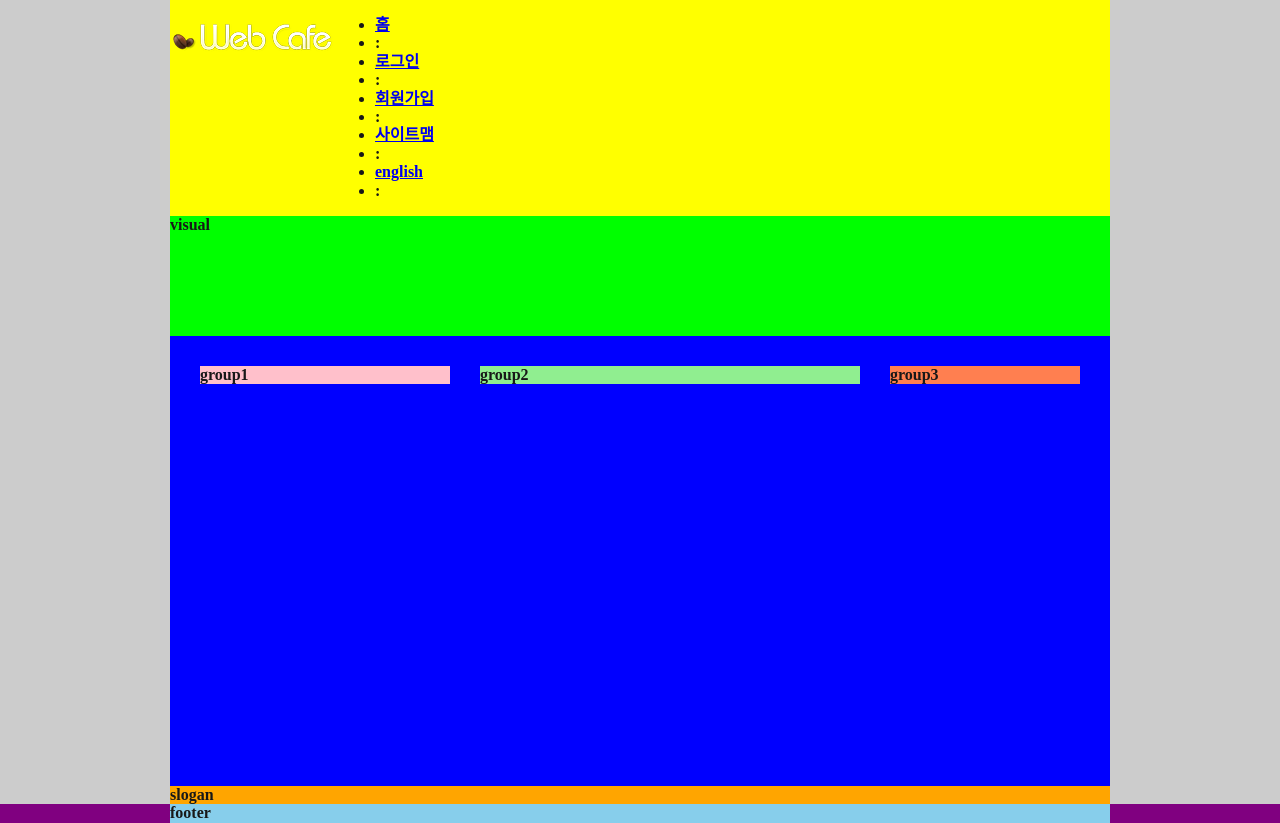
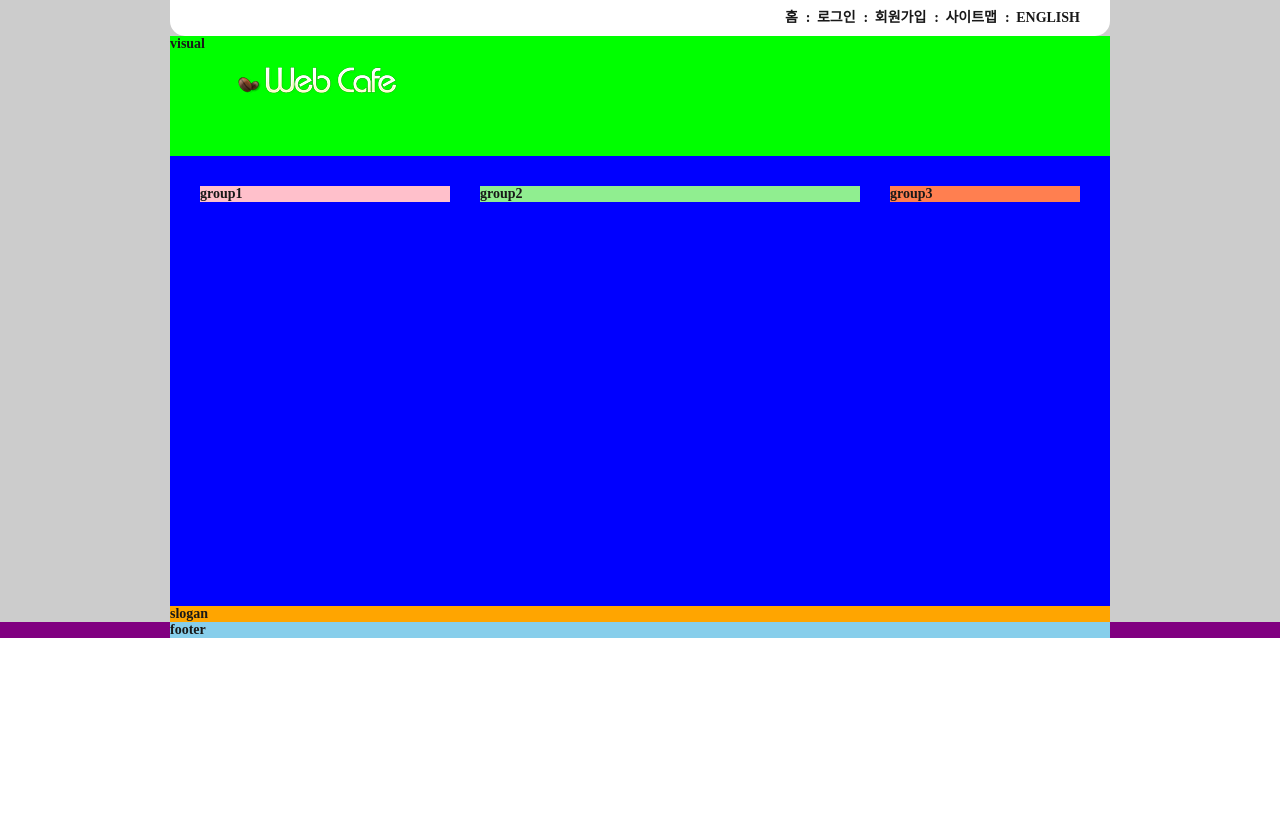
Before and after one commit to seul-yun/FDS17_Fixed, a plain HTML site: page index.html in a window 1280 px wide. After the commit the page ends 800 px from the top, so only its background shows below. Drawn offline with Linux system fonts and the light colour scheme; a web font is replaced by a local one.

Commit message:
로고및 멤버링크 디자인

```diff
--- a/css/style.css
+++ b/css/style.css
@@ -9,11 +9,16 @@ html{
     font-size: 10px;
 }
 body{
-    font-size: 1.6rem;
+    font-size: 1.4rem;
     color: #181818;
     background-color: #fff;
     font-family: 'Spoqa Han Sans';
     font-weight: 700;
+}
+/* 링크스타일 */
+a {
+    text-decoration: none;
+    color:inherit;
 }
 /* 레이아웃 */
 .container{
@@ -24,11 +29,44 @@ body{
 }
 .header, .visual, .main, .slogan, .footer{
     width: 940px;
-    display: flex;
 
 }
+/* 헤더 */
 .header{
-    background-color: yellow;
+    background-color: #fff;
+    border-radius: 0 0 15px 15px;
+    padding: 0 30px 0 30px;
+    position: relative;
+
+}
+/* 로고 */
+.logo{
+    position: absolute;
+    top: 45px;
+    left: 65px;
+}
+/* 멤버링크 */
+.member{
+    list-style-type: none;
+    padding-left: 0;
+    margin-top: 8px;
+    margin-bottom: 8px;
+    margin-right: -8px;
+    font-size: 0;
+    text-align: right;
+}
+.member li, .member a{
+    display: inline-block;
+}
+.member li{
+    font-size: 1.4rem;
+}
+.member a{
+    text-transform: uppercase;
+    padding : 2px 8px 2px 3px;
+}
+.member [aria-hidden]{
+    /* margin: 0 5px; */
 }
 .visual{
     background-color: lime;
--- a/index.html
+++ b/index.html
@@ -10,41 +10,24 @@
         <header class="header">
             <h1 class="logo">
                 <a href="#">
-                    <img src="./images/logo.png" alt="Web Cafe" />
+                    <img src="./images/logo.png" />
                 </a>
             </h1>
             <ul class="member">
-                <li>
-                    <a href="#">홈</a>
-                </li>
-                <li>
-                    <span aria-hidden="true">:</span>
-                    <a href="#"></a>
-                </li>
-                <li>
+                <li><a href="#">홈</a></li>
+                <li><span aria-hidden="true">:</span>
                     <a href="#">로그인</a>
                 </li>
-                <li>
-                    <span aria-hidden="true">:</span>
-                    <a href="#"></a></li>
-                <li>
+                <li><span aria-hidden="true">:</span>
                     <a href="#">회원가입</a>
                 </li>
-                <li>
-                    <span aria-hidden="true">:</span>
-                    <a href="#"></a></li>
-                <li>
-                    <a href="#">사이트맴</a>
+                <li><span aria-hidden="true">:</span>
+                    <a href="#">사이트맵</a>
                 </li>
-                <li>
-                    <span aria-hidden="true">:</span>
-                    <a href="#"></a></li>
-                <li>
+                <li><span aria-hidden="true">:</span>
                     <a href="#">english</a>
                 </li>
-                <li>
-                    <span aria-hidden="true">:</span>
-                    <a href="#"></a></li>
+
             </ul>
         </header>
         <div class="visual">visual</div>
```
Also changed, not shown: box-shadow.html (added, +27 -0 lines).
